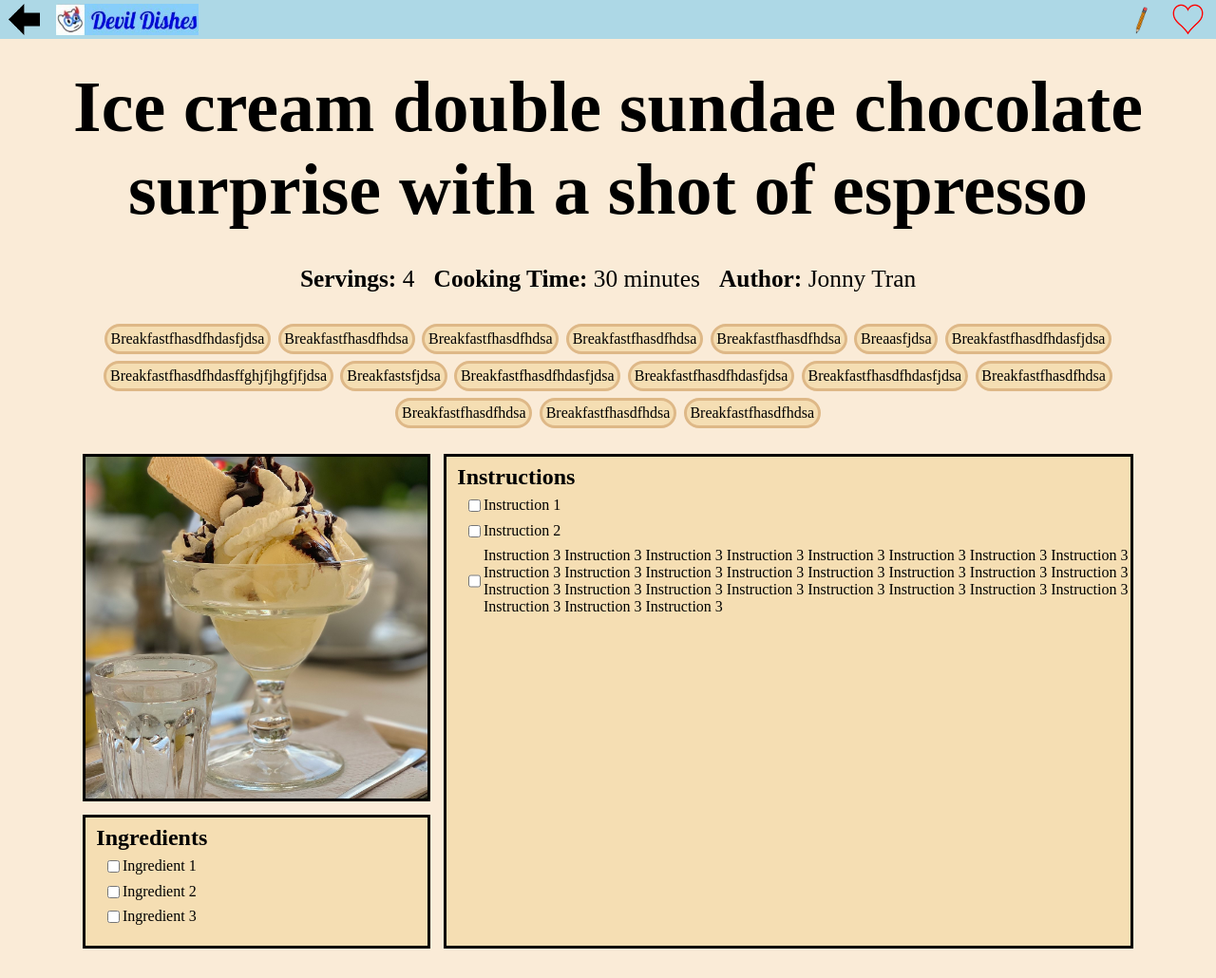
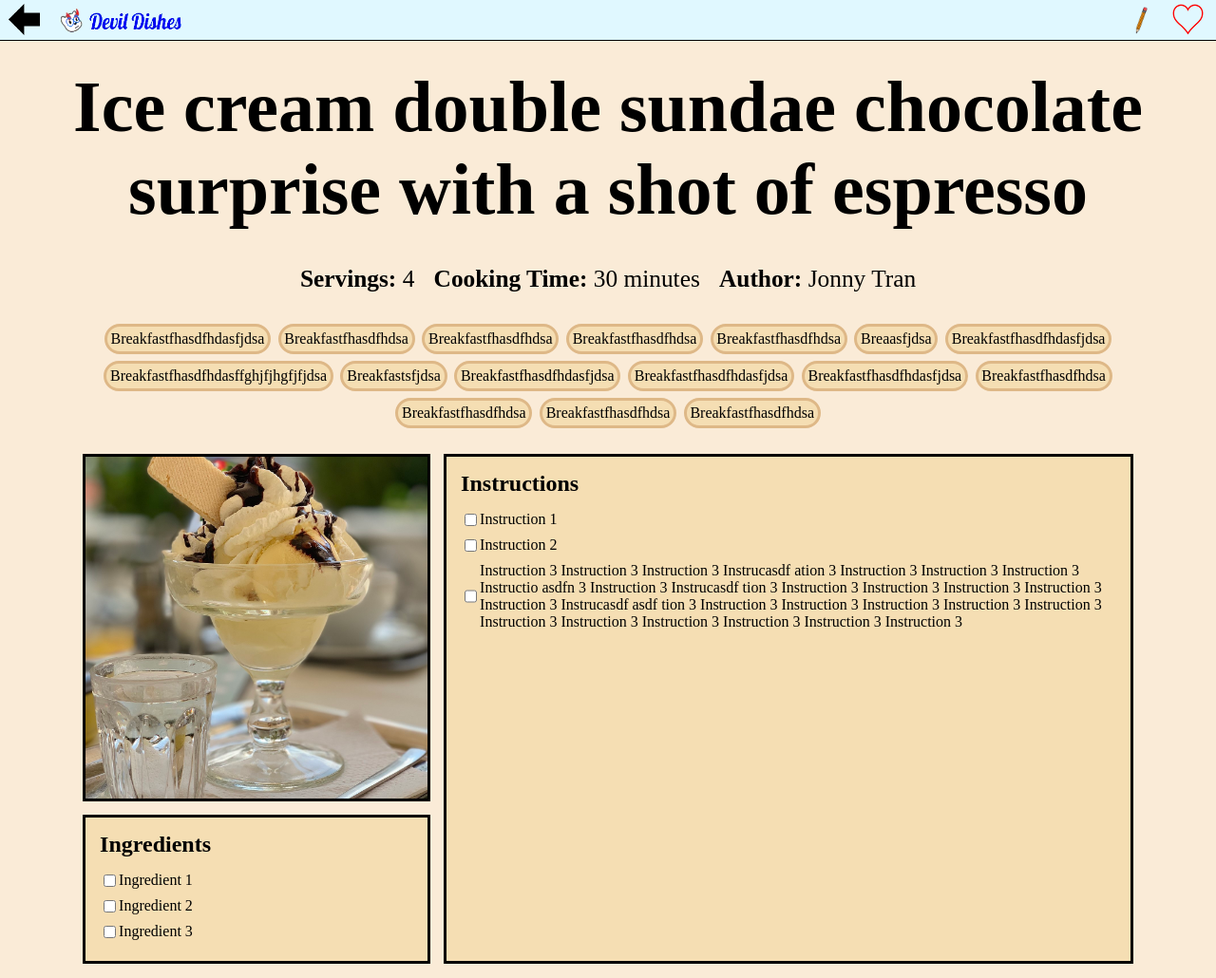
Before and after one commit to wujoannec/cse110-fa21-group8, a PHP site: page /viewRecipe.html in a window 1280 px wide. Shown: the whole page at 95% size. Before the commit the page ends 999 px from the top, so only its background shows below. Run offline with PHP 8.4, Linux system fonts and the light colour scheme.

Commit message:
uniform style, colors view recipe

```diff
--- a/source/assets/styles/viewRecipe.css
+++ b/source/assets/styles/viewRecipe.css
@@ -3,7 +3,8 @@ To do:
 1. Ability to change order of instructions/ingredients items
 2. Fix sizing of input fields (edit)
 3. Wrap text on metaData (make grid instead of text box)
-4. Aesthetic (color scheme, Logo align between pages)
+4. Aesthetic (color scheme, Logo align between pages, height of top bar)
+5. Fix logo (transparent, commit to color)
 */
 
 body {
@@ -27,13 +28,17 @@ article[id='ingredients'] > div, article[id='instructions'] > div {
 /************/
 #navbarGrid {
     display: grid;
-    background-color: lightblue;
+    background-color: rgb(224, 248, 255);
     grid-template-columns: 5px 50px auto 50px 50px;
 
     /* sticky navbar */
     position: fixed;
+    z-index: 1;
     top: 0;
     width: 100%;
+
+    border-bottom: solid;
+    border-width: 1px;
 }
 
 /* gives margin to first element after navbar so doesn't overlap */
@@ -54,6 +59,9 @@ article[id='ingredients'] > div, article[id='instructions'] > div {
 #logo {
     grid-column: 3/4;
     width: 150px;
+    margin: 0mm;
+    height: 115%;
+    overflow-y: hidden;
 }
 
 #editBtn {
@@ -144,6 +152,14 @@ article[id='ingredients'] > div, article[id='instructions'] > div {
     grid-row: 3/4;
 }
 
+#ingredients > *, #instructions > * {
+    margin: 2mm 4mm 2mm 4mm;
+}
+
+#ingredients > h2, #instructions > h2 {
+    margin: 4mm 4mm;
+}
+
 
 /******************/
 /** DESKTOP VIEW **/
--- a/source/viewRecipe.html
+++ b/source/viewRecipe.html
@@ -11,7 +11,7 @@
     <body>
         <nav id='navbarGrid'>
             <input type='image' id='backBtn' src='assets/images/backArrow.png'>
-            <img id='logo' src='assets/images/logo.jpg'>
+            <img id='logo' src='assets/images/logo.png'>
             <input type='image' id='editBtn' src='assets/images/pencil.png'>
             <input type='image' id='favBtn' src='assets/images/heartEmpty.png'>
         </nav>
@@ -80,7 +80,7 @@
 
                 <div id='instruction3'>
                     <input type='checkbox'>
-                    <label for='instruction3'>Instruction 3 Instruction 3 Instruction 3 Instruction 3 Instruction 3 Instruction 3 Instruction 3 Instruction 3 Instruction 3 Instruction 3 Instruction 3 Instruction 3 Instruction 3 Instruction 3 Instruction 3 Instruction 3 Instruction 3 Instruction 3 Instruction 3 Instruction 3 Instruction 3 Instruction 3 Instruction 3 Instruction 3 Instruction 3 Instruction 3 Instruction 3 </label>
+                    <label for='instruction3'>Instruction 3 Instruction 3 Instruction 3 Instrucasdf ation 3 Instruction 3 Instruction 3 Instruction 3 Instructio asdfn 3 Instruction 3 Instrucasdf  tion 3 Instruction 3 Instruction 3 Instruction 3 Instruction 3 Instruction 3 Instrucasdf asdf tion 3 Instruction 3 Instruction 3 Instruction 3 Instruction 3 Instruction 3 Instruction 3 Instruction 3 Instruction 3 Instruction 3 Instruction 3 Instruction 3 </label>
                 </div>
             </article>
         </div>
```
